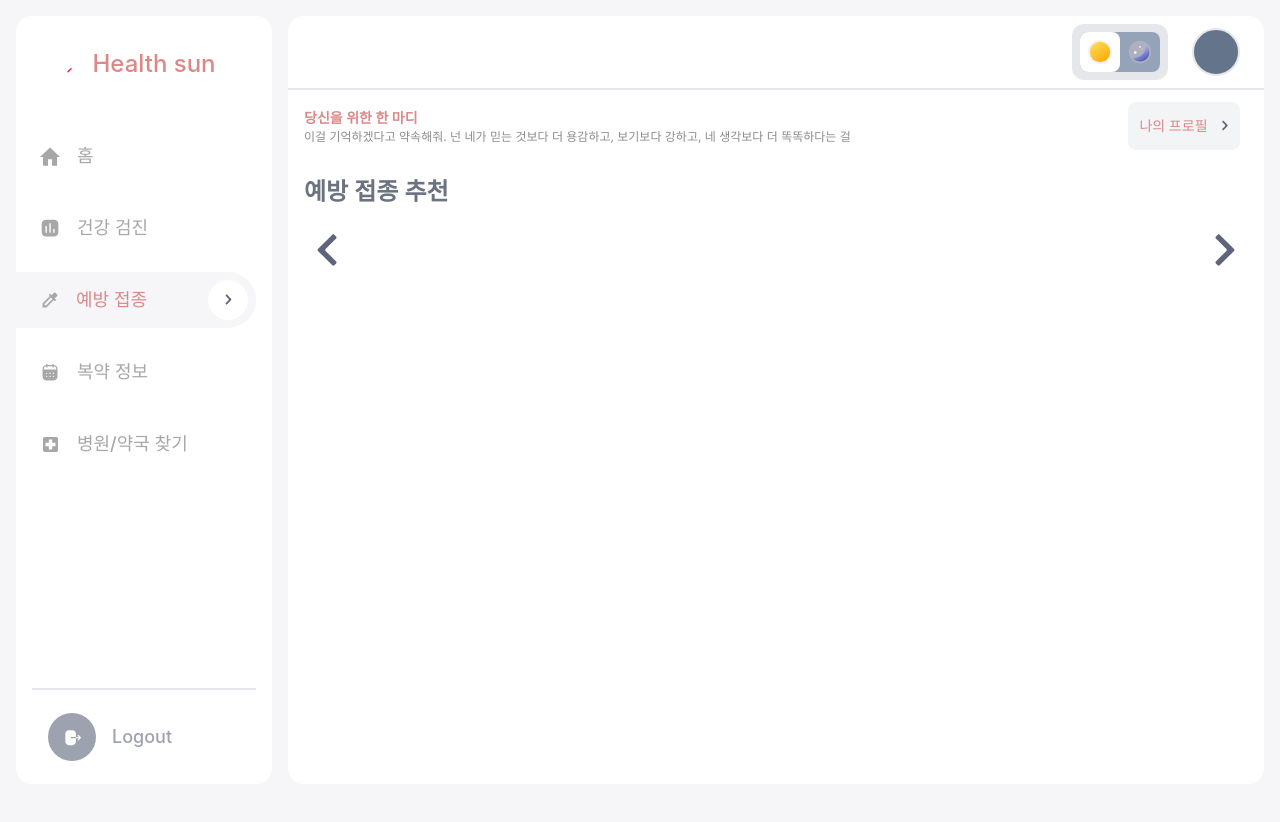
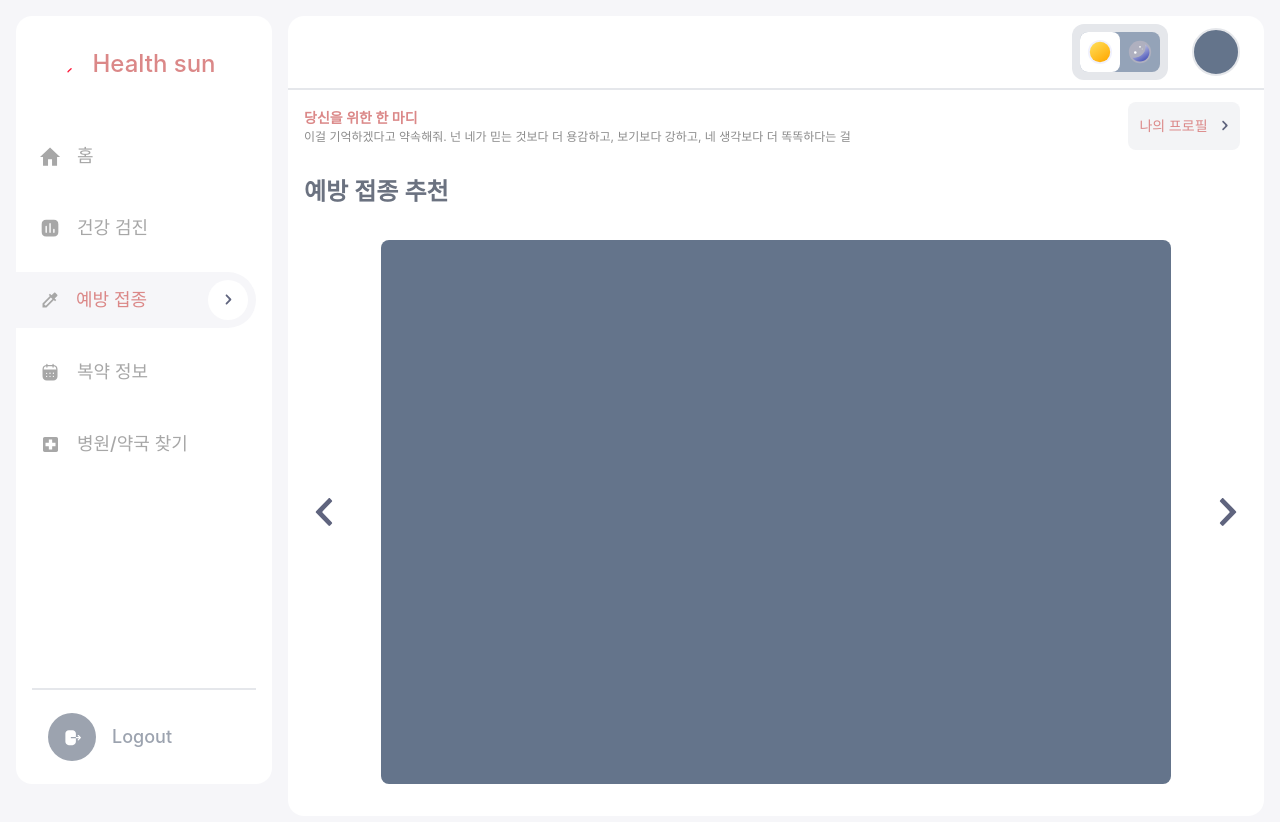
Before and after one commit to AMeaningfulStar/health-sun, a Next.js app: page /vaccination in a window 1280 px wide. Shown: the top 822 px of the page. Before the commit the page ends 800 px from the top, so only its background shows below. Built offline with nearby package versions, Linux system fonts and the light colour scheme.

Commit message:
Feat: 'Vaccination' component - swiper content layout

```diff
--- a/pages/vaccination.tsx
+++ b/pages/vaccination.tsx
@@ -1,4 +1,3 @@
-import Layout from "@components/Layout/Layout"
 import Image from 'next/image'
 
 import Layout from '@components/Layout/Layout'
@@ -23,6 +22,11 @@ export default function Vaccination() {
             width={ARROW_LEFT_ICON.width}
             height={ARROW_LEFT_ICON.height}
           />
+          <div className="flex h-[36rem] max-h-[36rem] w-full items-center justify-center p-4">
+            <div className="h-full w-full overflow-hidden rounded-lg">
+              <div className="h-full w-full bg-slate-500"></div>
+            </div>
+          </div>
           <Image
             alt="Arrow_Icon: Right"
             src={ARROW_RIGHT_ICON.src}
```
